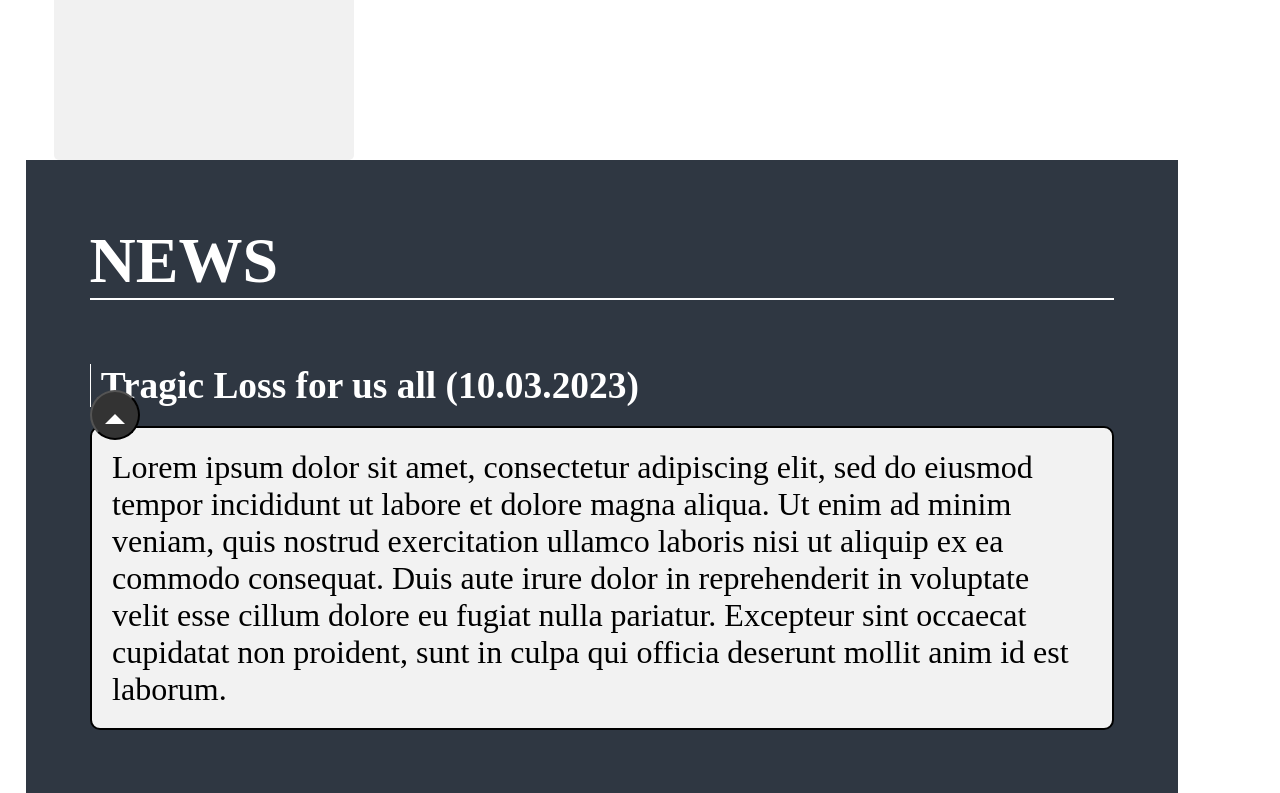
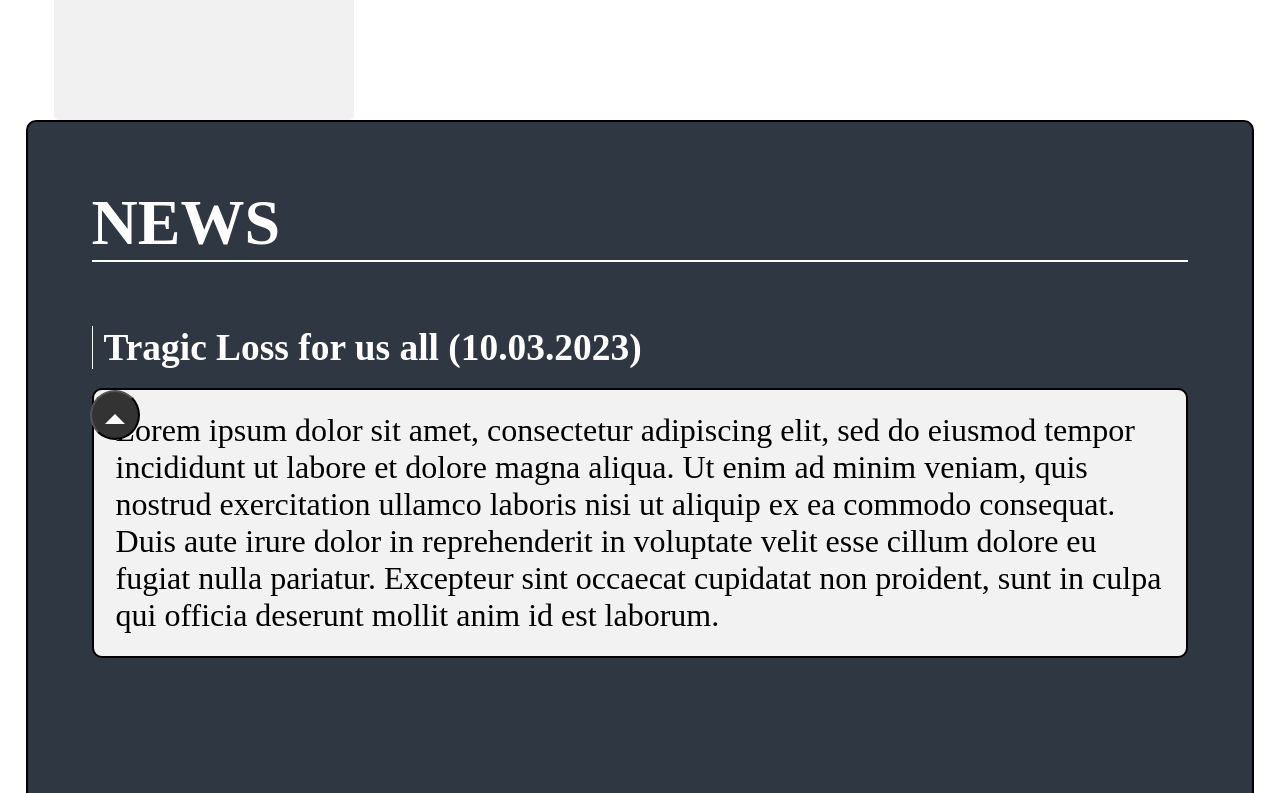
Before and after one commit to robinristo/next-demo, a Next.js app: page / in a window 1280 px wide. Shown: the part 300-1093 px from the top of the page. Built offline with nearby package versions, Linux system fonts and the light colour scheme.

Commit message:
Reworked index site.

```diff
--- a/pages/index.js
+++ b/pages/index.js
@@ -74,8 +74,9 @@ export default function Home() {
             </button>
           </div>
 
-          <main class="largetext blog" style={{ alignItems: 'center' }}>
+          <main class="largetext blog">
             <h1 class="blog__title">NEWS</h1>
+            <div class="blog__scrollbar">
               <article class="blog__element">
                 <h3 class="blog__heading">Tragic Loss for us all (10.03.2023)</h3>
                 <p class="blog__text">Lorem ipsum dolor sit amet, consectetur adipiscing elit, sed do eiusmod tempor incididunt ut labore et dolore magna aliqua. Ut enim ad minim veniam, quis nostrud exercitation ullamco laboris nisi ut aliquip ex ea commodo consequat. Duis aute irure dolor in reprehenderit in voluptate velit esse cillum dolore eu fugiat nulla pariatur. Excepteur sint occaecat cupidatat non proident, sunt in culpa qui officia deserunt mollit anim id est laborum.</p>
@@ -104,6 +105,7 @@ export default function Home() {
                 <h3 class="blog__heading">Tragic Loss for us all (10.03.2023)</h3>
                 <p class="blog__text">Lorem ipsum dolor sit amet, consectetur adipiscing elit, sed do eiusmod tempor incididunt ut labore et dolore magna aliqua. Ut enim ad minim veniam, quis nostrud exercitation ullamco laboris nisi ut aliquip ex ea commodo consequat. Duis aute irure dolor in reprehenderit in voluptate velit esse cillum dolore eu fugiat nulla pariatur. Excepteur sint occaecat cupidatat non proident, sunt in culpa qui officia deserunt mollit anim id est laborum.</p>
               </article>
+            </div>
           </main>
       </div>
       <button class="scroll-to-top"
--- a/styles/globals.css
+++ b/styles/globals.css
@@ -131,7 +131,7 @@ a {
 }
 
 .banner {
-  height: 20vh;
+  height: 15vh;
   background-color: black;
 }
 
@@ -196,12 +196,21 @@ a {
 }
 
 .blog {
-  width: 90%;
+  width: auto;
+  height: 100vh;
   background-color: #2f3742;
   float: float;
   margin-left: 2%;
   margin-right: 2%;
   padding: 5%;
+  overflow-y: hidden;
+  border: 2px solid black;
+	border-radius: 10px;
+}
+
+.blog__scrollbar {
+  height: 100%;
+  overflow-y: scroll;
 }
 
 .blog__title {
```
Lines whose indentation alone changed are shown as unchanged.
